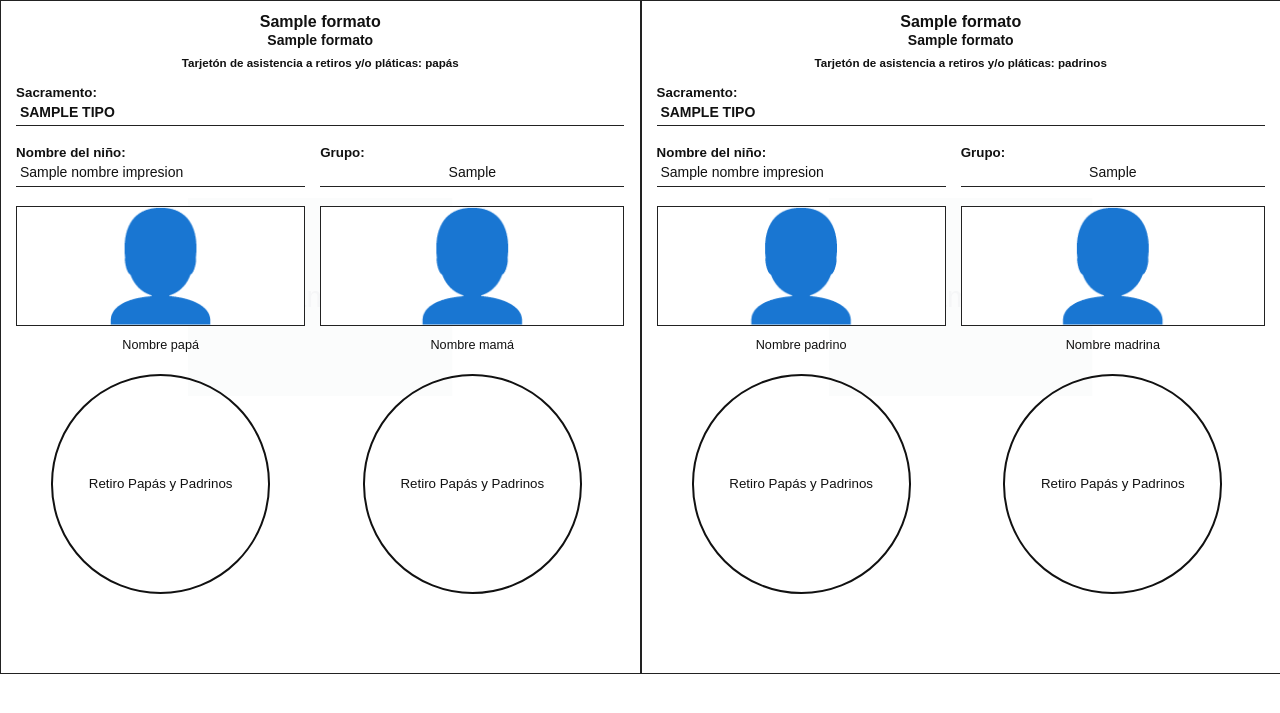
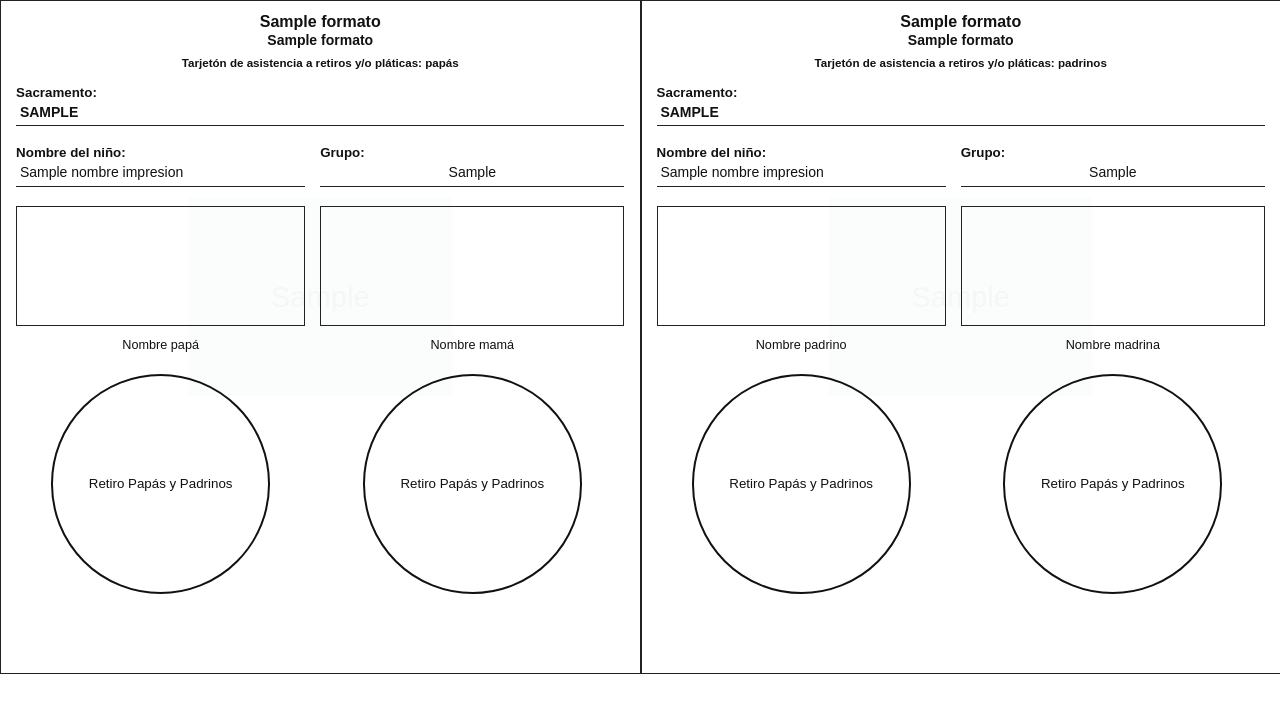
Before and after one commit to Ruthar-Olen/Sistema_Parroquial, a Django app: template templates/sacramentos/formatos/tarjeton.html in a window 1280 px wide. Shown: the top 713 px of the page. Run offline with Django 5.2, Linux system fonts and the light colour scheme; the template is opened without the code that fills it: most values are stand-ins (such as "Sample title", 1, 10 or a date in 2020); grey boxes marked "Sample" are stand-in pictures.

Commit message:
mas otros

```diff
--- a/templates/sacramentos/formatos/tarjeton.html
+++ b/templates/sacramentos/formatos/tarjeton.html
@@ -7,46 +7,61 @@
     <style>
         @page {
             size: letter landscape; /* Define hoja carta horizontal */
-            margin: 8mm; /* Reduce márgenes para aprovechar mejor la hoja */
+            margin: 8mm; /* Márgenes reducidos para aprovechar mejor la hoja */
         }
 
         body {
             font-family: Arial, sans-serif; /* Fuente base del documento */
             color: #111111; /* Color principal del texto */
             margin: 0; /* Elimina márgenes del navegador */
-            font-size: 11pt; /* Tamaño base del texto */
+            font-size: 11pt; /* Tamaño general del texto */
         }
 
         .hoja {
             width: 100%; /* Ocupa todo el ancho disponible */
-            min-height: 190mm; /* Mantiene altura útil de la hoja */
-            position: relative; /* Permite controlar elementos internos */
+            min-height: 190mm; /* Mantiene una altura útil amplia */
+            position: relative; /* Permite manejar elementos internos */
         }
 
         .mitades {
-            display: table; /* Divide la hoja en dos columnas estables */
+            display: table; /* Divide la hoja en dos mitades estables */
             width: 100%; /* Ocupa todo el ancho */
-            table-layout: fixed; /* Mantiene mitades iguales */
+            table-layout: fixed; /* Mantiene ambas mitades iguales */
             border-collapse: collapse; /* Une bordes */
         }
 
         .mitad {
-            display: table-cell; /* Cada mitad funciona como una columna */
-            width: 50%; /* Ocupa media hoja */
+            display: table-cell; /* Cada mitad funciona como columna */
+            width: 50%; /* Cada mitad ocupa media hoja */
             vertical-align: top; /* Alinea arriba */
             box-sizing: border-box; /* Incluye padding dentro del ancho */
             border: 1px solid #222222; /* Borde exterior de cada tarjetón */
             padding: 3mm 4mm 4mm 4mm; /* Espaciado interno */
-            position: relative; /* Permite manejar fondo y bloques */
-            height: 178mm; /* Altura útil aproximada */
+            position: relative; /* Permite manejar fondo interno */
+            height: 178mm; /* Altura útil de cada mitad */
         }
 
         .mitad-izquierda {
-            border-right: 2px solid #222222; /* Refuerza la línea de corte central */
+            border-right: 2px solid #222222; /* Refuerza línea central de corte */
+        }
+
+        .marca-agua {
+            position: absolute; /* Coloca la imagen al fondo */
+            top: 52mm; /* Baja el fondo para no invadir el encabezado */
+            left: 50%; /* Lo centra horizontalmente */
+            transform: translateX(-50%); /* Ajusta centrado real */
+            width: 70mm; /* Tamaño del fondo */
+            opacity: 0.07; /* Fondo tenue */
+            z-index: 0; /* Lo envía detrás del contenido */
+        }
+
+        .contenido {
+            position: relative; /* Mantiene el contenido encima del fondo */
+            z-index: 1; /* Asegura visibilidad */
         }
 
         .encabezado {
-            text-align: center; /* Centra textos del encabezado */
+            text-align: center; /* Centra el encabezado */
             margin-bottom: 4mm; /* Espacio inferior */
             line-height: 1.2; /* Interlineado compacto */
         }
@@ -95,53 +110,49 @@
 
         .columna-doble {
             display: table-cell; /* Cada campo ocupa una celda */
-            vertical-align: bottom; /* Alinea abajo */
+            vertical-align: bottom; /* Alinea al fondo */
         }
 
         .columna-doble.izquierda {
             padding-right: 4mm; /* Espacio entre columnas */
         }
 
-        .foto-grid {
-            display: table; /* Estructura dos fotos en línea */
+        .bloques-nombres {
+            display: table; /* Permite dos bloques alineados */
             width: 100%; /* Ocupa todo el ancho */
-            table-layout: fixed; /* Mantiene tamaños iguales */
-            margin-top: 1mm; /* Espacio superior */
-            margin-bottom: 3mm; /* Espacio inferior */
+            table-layout: fixed; /* Mantiene columnas iguales */
+            margin-top: 5mm; /* Espacio superior */
+            margin-bottom: 4mm; /* Espacio inferior */
         }
 
-        .foto-columna {
-            display: table-cell; /* Cada foto ocupa una columna */
-            text-align: center; /* Centra contenido */
+        .bloque-nombre {
+            display: table-cell; /* Cada nombre ocupa una columna */
             vertical-align: top; /* Alinea arriba */
+            text-align: center; /* Centra el contenido */
         }
 
-        .foto-columna.izquierda {
-            padding-right: 4mm; /* Espacio entre fotos */
+        .bloque-nombre.izquierda {
+            padding-right: 4mm; /* Espacio entre columnas */
         }
 
-        .caja-foto {
-            width: 100%; /* Ocupa todo el ancho disponible */
-            height: 32mm; /* Altura del cuadro de foto */
-            border: 1px solid #222222; /* Borde del recuadro */
-            box-sizing: border-box; /* Incluye borde dentro del tamaño */
-            display: flex; /* Permite centrar contenido interno */
+        .caja-nombre {
+            border: 1px solid #222222; /* Borde del cuadro */
+            min-height: 32mm; /* Altura suficiente para escribir a mano */
+            padding: 3mm; /* Espaciado interno */
+            box-sizing: border-box; /* Mantiene dimensiones */
+            display: flex; /* Permite centrar el contenido */
             align-items: center; /* Centra verticalmente */
             justify-content: center; /* Centra horizontalmente */
-            overflow: hidden; /* Oculta contenido sobrante */
-            background: #ffffff; /* Fondo blanco */
+            text-align: center; /* Centra el texto */
+            font-size: 10.5pt; /* Tamaño del nombre */
+            line-height: 1.3; /* Interlineado cómodo */
+            word-break: break-word; /* Permite saltos de línea */
         }
 
-        .icono-foto {
-            font-size: 28mm; /* Tamaño del ícono de referencia */
-            line-height: 1; /* Ajusta el alto del ícono */
-            color: #111111; /* Color oscuro */
-        }
-
-        .nombre-foto {
+        .etiqueta-bajo-cuadro {
             margin-top: 3mm; /* Espacio sobre la etiqueta */
-            font-size: 9.5pt; /* Tamaño de texto */
-            text-align: center; /* Centra texto */
+            font-size: 9.5pt; /* Tamaño del texto */
+            text-align: center; /* Centra la etiqueta */
         }
 
         .circulos-grid {
@@ -229,7 +225,7 @@
                     <div class="fila-campo">
                         <span class="etiqueta-campo">Sacramento:</span>
                         <div class="linea-campo">
-                            <span class="sacramento-texto">{{ formato.tipo.nombre }}</span>
+                            <span class="sacramento-texto">{{ sacramento_impresion }}</span>
                         </div>
                     </div>
 
@@ -245,21 +241,19 @@
                         </div>
                     </div>
 
-                    <div class="foto-grid">
-                        <div class="foto-columna izquierda">
-                            <div class="caja-foto">
-                                <div class="icono-foto">👤</div>
-                                <!-- Ícono de referencia para foto del papá -->
+                    <div class="bloques-nombres">
+                        <div class="bloque-nombre izquierda">
+                            <div class="caja-nombre">
+                                {{ nombre_padre_impresion|default:"&nbsp;" }}
                             </div>
-                            <div class="nombre-foto">Nombre papá</div>
+                            <div class="etiqueta-bajo-cuadro">Nombre papá</div>
                         </div>
 
-                        <div class="foto-columna">
-                            <div class="caja-foto">
-                                <div class="icono-foto">👤</div>
-                                <!-- Ícono de referencia para foto de la mamá -->
+                        <div class="bloque-nombre">
+                            <div class="caja-nombre">
+                                {{ nombre_madre_impresion|default:"&nbsp;" }}
                             </div>
-                            <div class="nombre-foto">Nombre mamá</div>
+                            <div class="etiqueta-bajo-cuadro">Nombre mamá</div>
                         </div>
                     </div>
 
@@ -302,7 +296,7 @@
                     <div class="fila-campo">
                         <span class="etiqueta-campo">Sacramento:</span>
                         <div class="linea-campo">
-                            <span class="sacramento-texto">{{ formato.tipo.nombre }}</span>
+                            <span class="sacramento-texto">{{ sacramento_impresion }}</span>
                         </div>
                     </div>
 
@@ -318,21 +312,19 @@
                         </div>
                     </div>
 
-                    <div class="foto-grid">
-                        <div class="foto-columna izquierda">
-                            <div class="caja-foto">
-                                <div class="icono-foto">👤</div>
-                                <!-- Ícono de referencia para foto del padrino -->
+                    <div class="bloques-nombres">
+                        <div class="bloque-nombre izquierda">
+                            <div class="caja-nombre">
+                                {{ nombre_padrino_impresion|default:"&nbsp;" }}
                             </div>
-                            <div class="nombre-foto">Nombre padrino</div>
+                            <div class="etiqueta-bajo-cuadro">Nombre padrino</div>
                         </div>
 
-                        <div class="foto-columna">
-                            <div class="caja-foto">
-                                <div class="icono-foto">👤</div>
-                                <!-- Ícono de referencia para foto de la madrina -->
+                        <div class="bloque-nombre">
+                            <div class="caja-nombre">
+                                {{ nombre_madrina_impresion|default:"&nbsp;" }}
                             </div>
-                            <div class="nombre-foto">Nombre madrina</div>
+                            <div class="etiqueta-bajo-cuadro">Nombre madrina</div>
                         </div>
                     </div>
 
```
Also changed, not shown: other parts of templates/sacramentos/formatos/tarjeton.html (+14 -29 lines).
